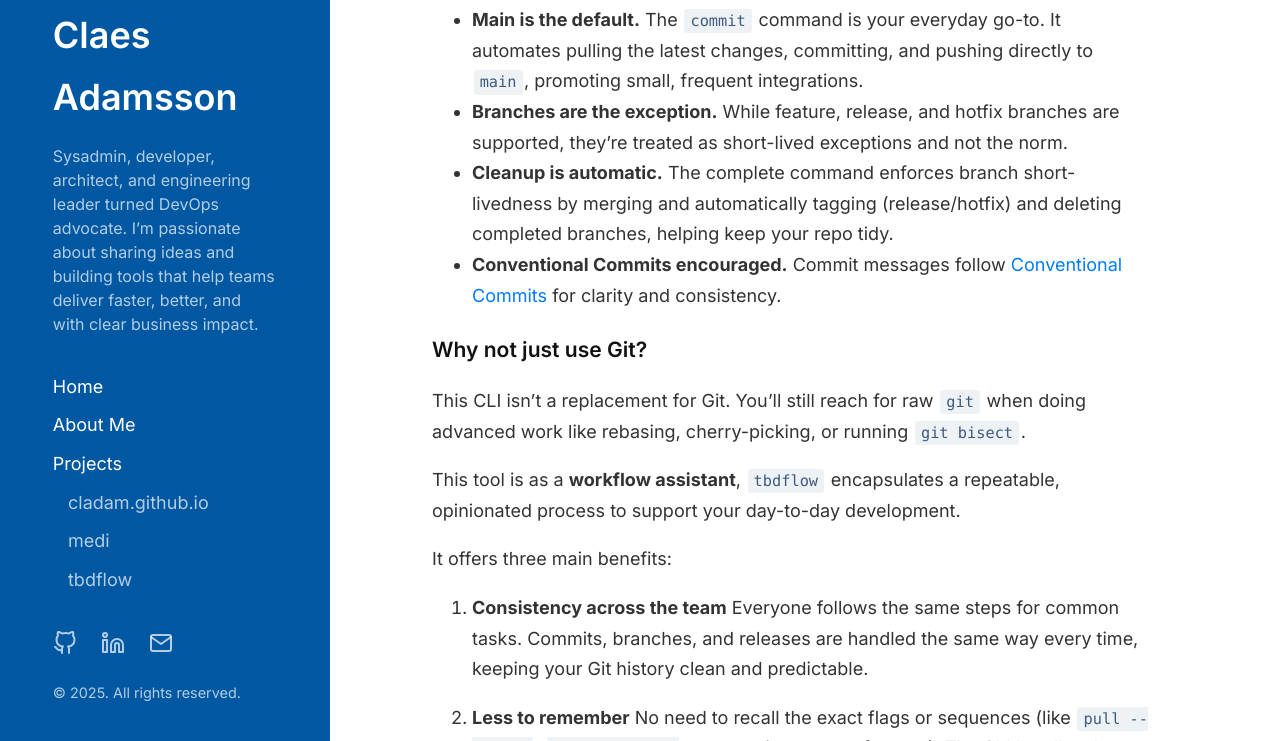
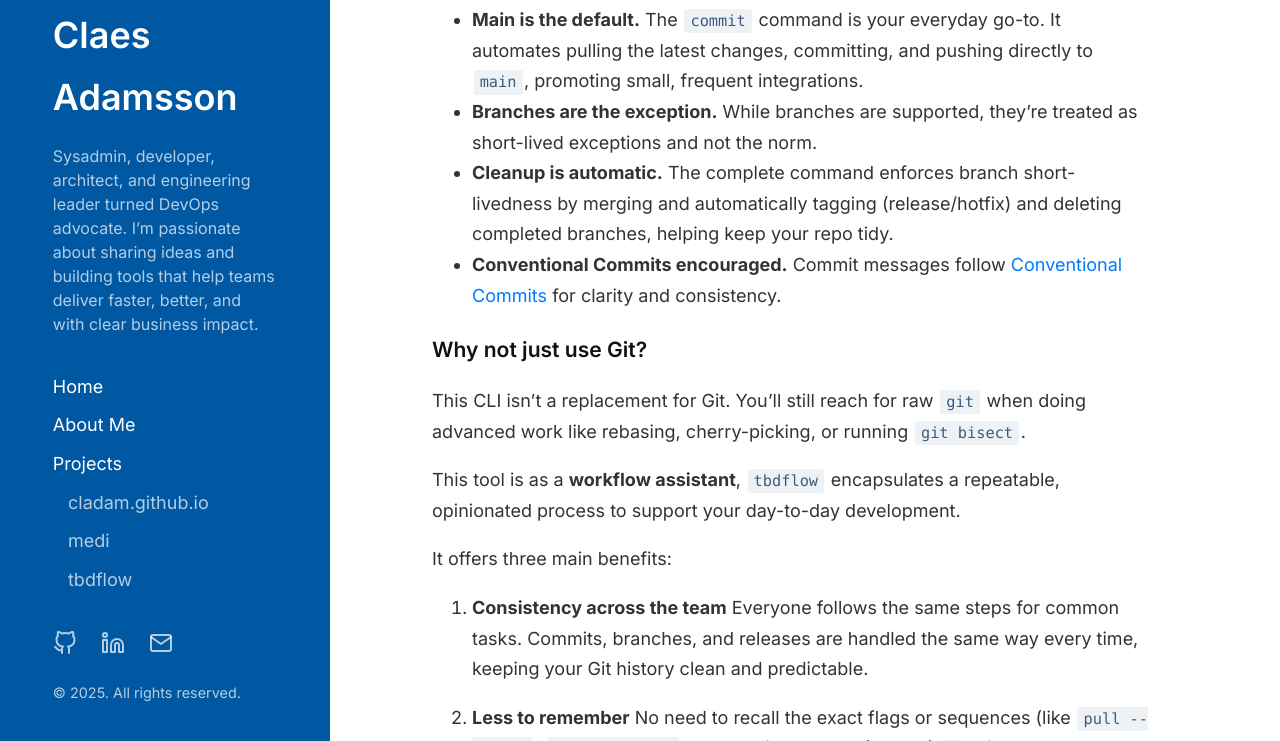
Before and after one commit to cladam/cladam.github.io, a Jekyll site: the page built from _projects/tbdflow.md, in a window 1280 px wide and 900 px high, scrolled down 464 px, cut to the strip 159-900 px from the top of the window. Built offline with Jekyll 4.4.1, drawn with Linux system fonts in a browser that asks for light colours.

Commit message:
Clarify branch handling in tbdflow.md

```diff
--- a/_projects/tbdflow.md
+++ b/_projects/tbdflow.md
@@ -13,7 +13,7 @@ tagline: "A CLI to streamline and safeguard your Git workflow for Trunk-Based De
 This tool is built around a specific philosophy of Trunk-Based Development:
 
 * **Main is the default.** The `commit` command is your everyday go-to. It automates pulling the latest changes, committing, and pushing directly to `main`, promoting small, frequent integrations.
-* **Branches are the exception.** While feature, release, and hotfix branches are supported, they’re treated as short-lived exceptions and not the norm.
+* **Branches are the exception.** While branches are supported, they’re treated as short-lived exceptions and not the norm.
 * **Cleanup is automatic.** The complete command enforces branch short-livedness by merging and automatically tagging (release/hotfix) and deleting completed branches, helping keep your repo tidy.
 * **Conventional Commits encouraged.** Commit messages follow [Conventional Commits](https://www.conventionalcommits.org/) for clarity and consistency.
 
```
